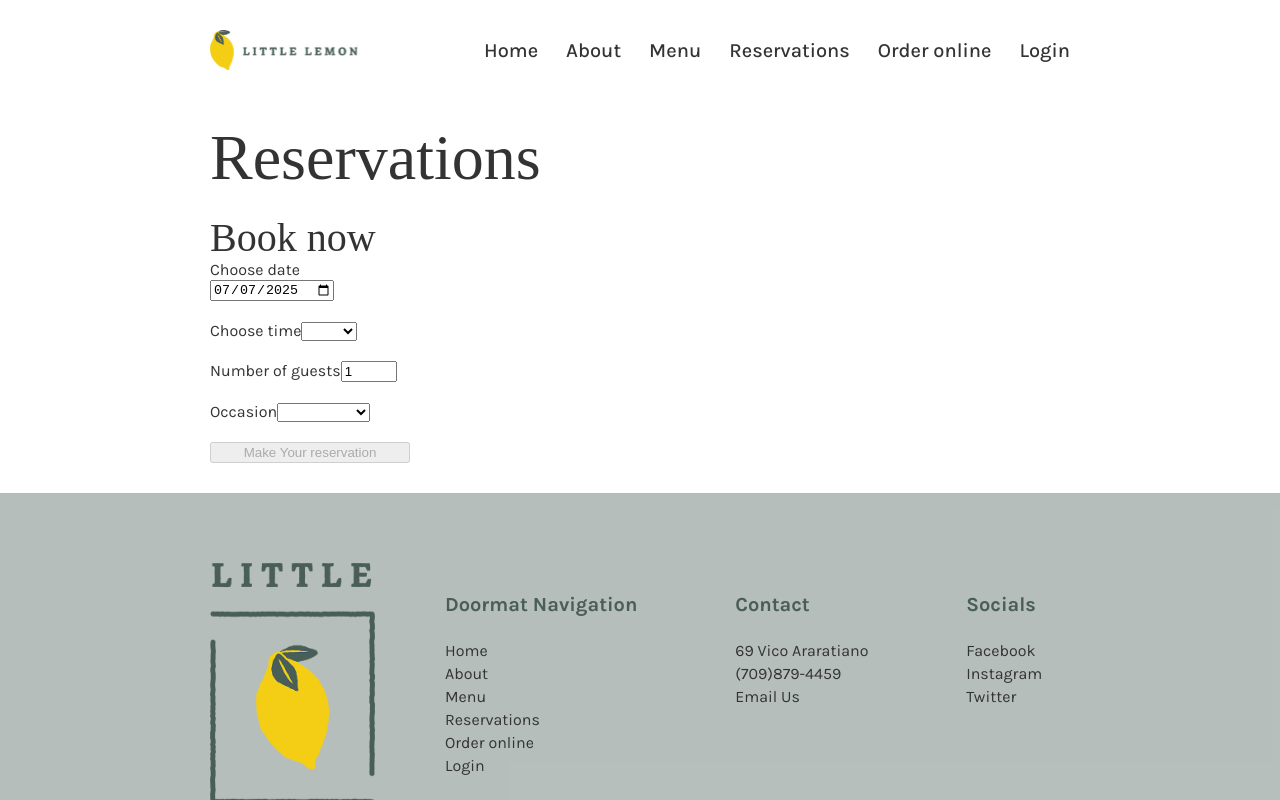
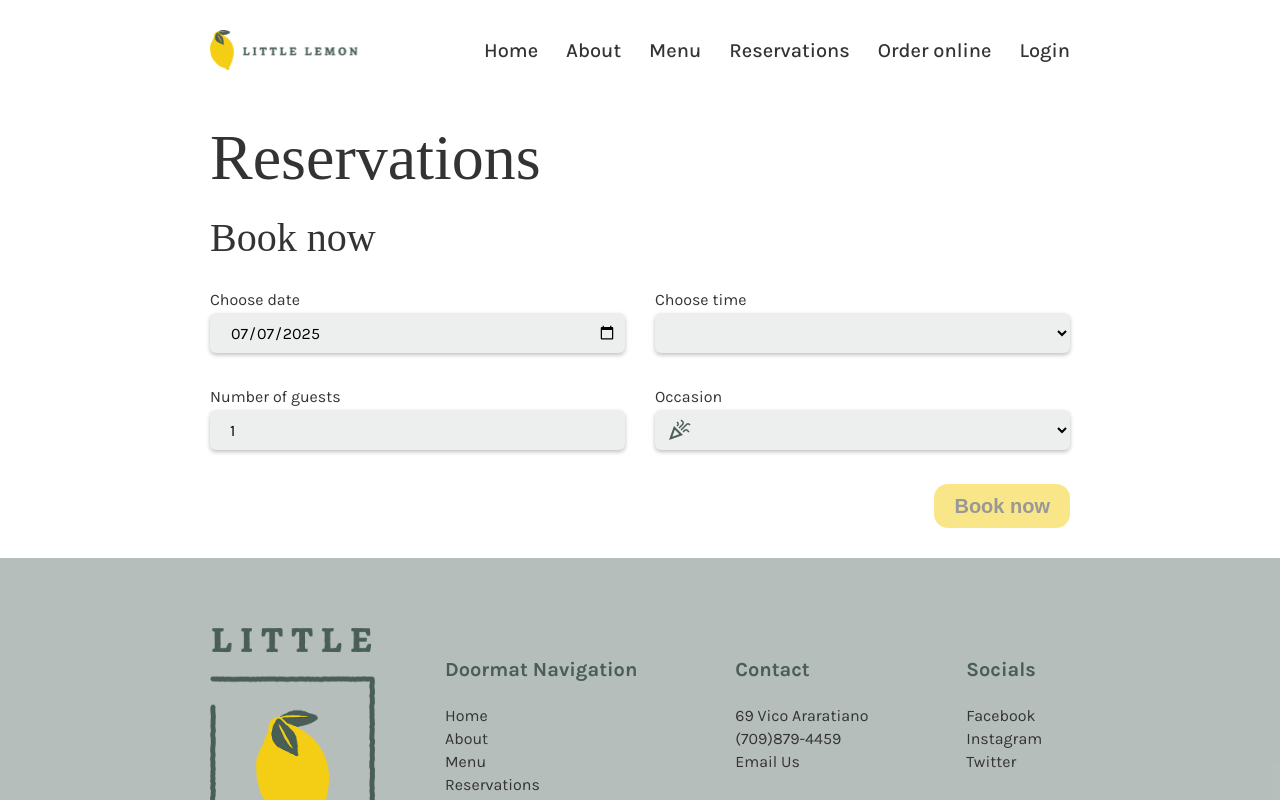
Before and after one commit to AntonelloBottero/capstone-app, a React (Create React App) app: page /reservations in a window 1280 px wide. Shown: the top 800 px of the page. Built offline with nearby package versions, Linux system fonts and the light colour scheme; a web font is replaced by a local one.

Commit message:
fix: reservation form

```diff
--- a/src/App.css
+++ b/src/App.css
@@ -3,6 +3,7 @@
   --secondary-color: #f4ce14;
   --accent-color: #ee9972;
   --accent-lighten-color: #fbdabb;
+  --error-color: #DC602E;
   --surface-color: #edefee;
   --elevated-color: rgba(73, 94, 87, .4);
   --text-color: #333333;
@@ -128,6 +129,10 @@ a {
   text-decoration:none;
 }
 
+.text-right {
+  text-align:right;
+}
+
 .text-center {
   text-align:center;
 }
@@ -211,6 +216,10 @@ button {
   width:44px;
   padding:0;
 }
+.btn:disabled {
+  opacity:.5;
+  cursor:default;
+}
 
 .btn-link {
   display:inline-flex;
@@ -265,3 +274,61 @@ button {
   color:var(--primary-color);
   margin:0;
 }
+
+/* Form */
+input,
+select,
+textarea {
+  border: none;
+  background-color: transparent;
+  margin: 0;
+  padding: 0;
+  font-family: inherit;
+  font-size: inherit;
+  outline: none;
+}
+input,
+textarea {
+  -webkit-appearance: none;
+  -moz-appearance: none;
+  appearance: none;
+}
+
+.form-field .form-field__field {
+  height:40px;
+  background-color:var(--surface-color);
+  border-radius:6px;
+  position:relative;
+  box-shadow:0 2px 4px 0 rgba(0,0,0,.25);
+  margin-bottom:4px;
+}
+
+.form-field label {
+  display:block;
+  margin-bottom:4px;
+}
+
+.form-field .form-field__field .form-field__icon {
+  position:absolute;
+  top:50%;
+  left:12px;
+  transform:translateY(-50%);
+  color:var(--primary-color);
+}
+
+.form-field .form-field__field input, .form-field .form-field__field select {
+  position:relative;
+  width:100%;
+  height:100%;
+  padding:0 8px 0 20px;
+  border-radius:inherit;
+}
+.form-field .form-field__field .form-field__icon + input, .form-field .form-field__field .form-field__icon + select {
+  padding-left:48px;
+}
+
+.form-field .form-field__error {
+  min-height:1.25rem;
+  margin-bottom:-1.25rem;
+  color:var(--error-color);
+}
--- a/src/components/ReservationForm.js
+++ b/src/components/ReservationForm.js
@@ -20,7 +20,7 @@ export default function ReservationForm() {
         return date.value && date.value >= new Date().toISOString().slice(0, 10)
     }
     const isGuestsValid = () => {
-        return time.value > 0 && time.value < 11
+        return guests.value > 0 && guests.value < 11
     }
     const getIsFormValid = () => {
         if(!isDateValid()) { return false }
@@ -45,20 +45,31 @@ export default function ReservationForm() {
 
     return (
         <>
+            <div className="row">
+                <div className="col-12">
                     <h2>Book now</h2>
-            <form style={{display: 'grid', maxWidth: '200px', gap: '20px'}} onSubmit={handleFormSubmit}>
-                <div class="form-field">
+                </div>
+                <div className="col-12">
+                    <form onSubmit={handleFormSubmit}>
+                        <div className="row">
+                            <div className="col-12 col-sm-6">
+                                <div className="form-field">
                                     <label htmlFor="res-date">Choose date</label>
+                                    <div className="form-field__field">
                                         <input
                                             type="date"
                                             id="res-date"
                                             value={date.value}
                                             onChange={handleDateChange}
                                         />
-                    {!isDateValid() && date.touched && <div class="form-field__error">Select a date from today on</div>}
                                     </div>
-                <div class="form-field">
+                                    {!isDateValid() && date.touched && <div className="form-field__error">Select a date from today on</div>}
+                                </div>
+                            </div>
+                            <div className="col-12 col-sm-6">
+                                <div className="form-field">
                                     <label htmlFor="res-time">Choose time</label>
+                                    <div className="form-field__field">
                                         <select
                                             id="res-time"
                                             value={time.value}
@@ -67,10 +78,14 @@ export default function ReservationForm() {
                                             <option value=""></option>
                                             {availableTimes.map(at => <option key={at} value={at}>{at}</option>)}
                                         </select>
-                {!time.value && time.touched && <div class="form-field__error">Select a time</div>}
                                     </div>
-                <div class="form-field">
+                                    {!time.value && time.touched && <div className="form-field__error">Select a time</div>}
+                                </div>
+                            </div>
+                            <div className="col-12 col-sm-6">
+                                <div className="form-field">
                                     <label htmlFor="guests">Number of guests</label>
+                                    <div className="form-field__field">
                                         <input
                                             type="number"
                                             placeholder="1"
@@ -80,10 +95,17 @@ export default function ReservationForm() {
                                             value={guests.value}
                                             onChange={e => setGuests({ value: e.target.value, touched: true})}
                                         />
-                    {!isGuestsValid() && guests.touched && <div class="form-field__error">Select number of guests (min 1, max 10)</div>}
                                     </div>
-                <div class="form-field">
+                                    {!isGuestsValid() && guests.touched && <div className="form-field__error">Select number of guests (min 1, max 10)</div>}
+                                </div>
+                            </div>
+                            <div className="col-12 col-sm-6">
+                                <div className="form-field">
                                     <label htmlFor="occasion">Occasion</label>
+                                    <div className="form-field__field">
+                                        <span className="material-symbols-outlined form-field__icon">
+                                            celebration
+                                        </span>
                                         <select
                                             id="occasion"
                                             value={occasion.value}
@@ -93,10 +115,19 @@ export default function ReservationForm() {
                                             <option value="Birthday">Birthday</option>
                                             <option value="Anniversary">Anniversary</option>
                                         </select>
-                    {!occasion.value && occasion.touched && <div class="form-field__error">Select an occasion</div>}
                                     </div>
-                <input type="submit" value="Make Your reservation" disabled={!getIsFormValid()} />
+                                    {!occasion.value && occasion.touched && <div className="form-field__error">Select an occasion</div>}
+                                </div>
+                            </div>
+                            <div className="col-12 text-right">
+                                <button type="submit" value="Make Your reservation" disabled={!getIsFormValid()} className="btn bg--secondary">
+                                    Book now
+                                </button>
+                            </div>
+                        </div>
                     </form>
+                </div>
+            </div>
         </>
     )
 }
```
Also changed, not shown: 1 other file (tests, documents, lock files or other folders). Lines whose indentation alone changed are shown as unchanged.
